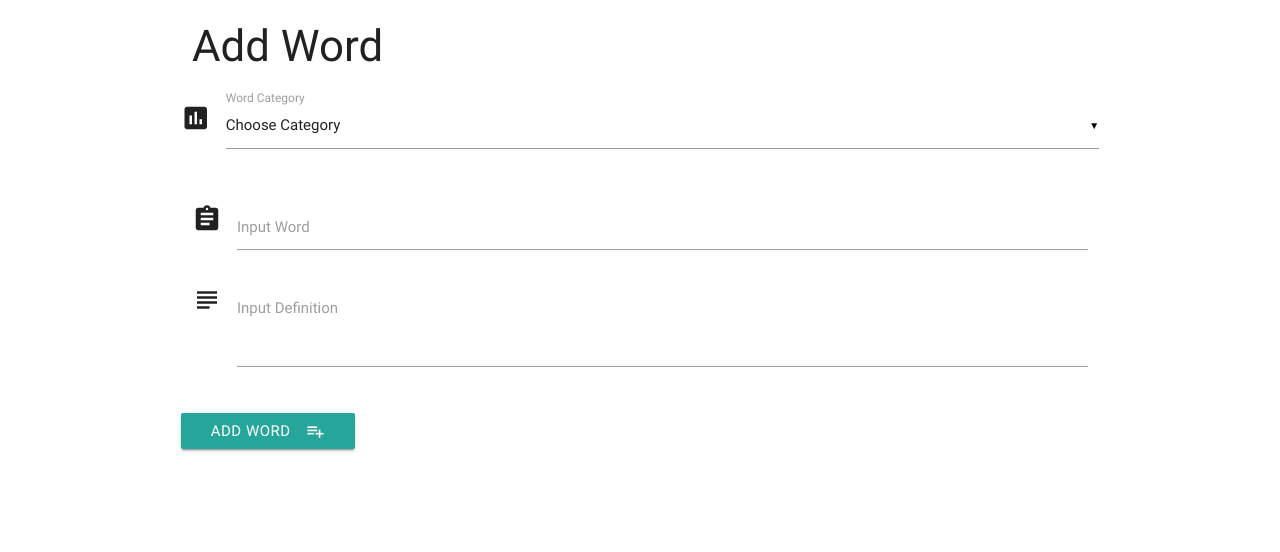
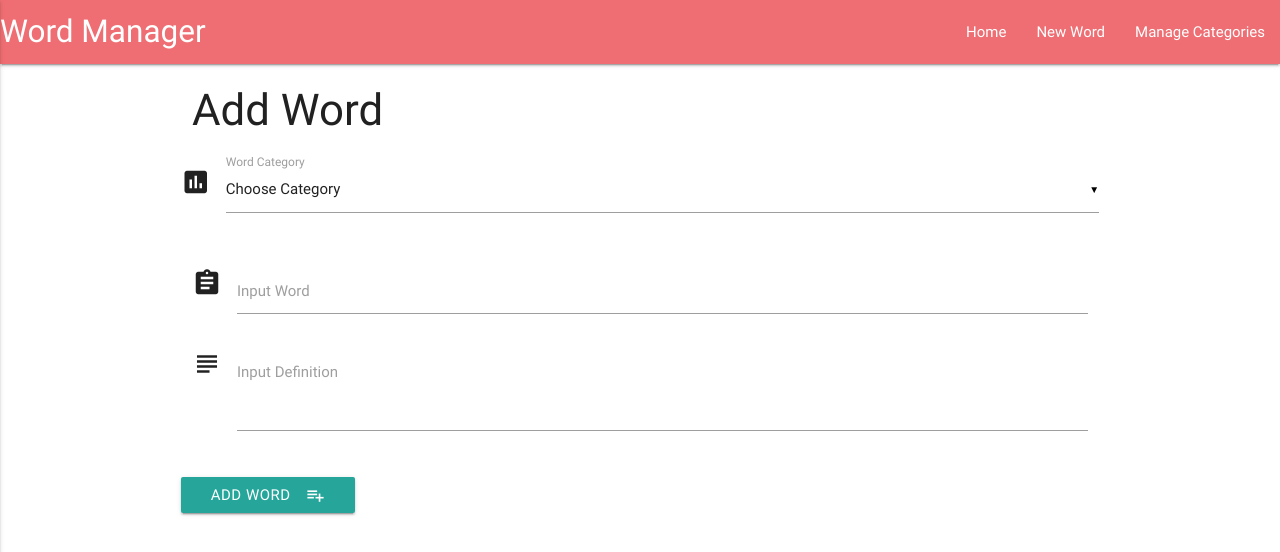
Before and after one commit to RobSimons1/ocean-dictionary, a Flask app: page /add_word in a window 1280 px wide. Shown: the top 552 px of the page. Run offline with Flask 2, Linux system fonts and the light colour scheme; data that the repository does not hold is empty; some libraries are stand-ins or nearby versions.

Commit message:
Navbar added and fully functional across devices

```diff
--- a/templates/base.html
+++ b/templates/base.html
@@ -8,6 +8,25 @@
 </head>
 
 <body>
+
+<header>
+        <nav>
+            <div class="nav-wrapper">
+                <a href="{{url_for('get_words')}}" class="brand-logo">Word Manager</a>
+                <a href="#" data-activates="mobile-demo" class="button-collapse"><i class="material-icons">menu</i></a>
+                <ul id="nav-mobile" class="right hide-on-med-and-down">
+                    <li><a href="{{url_for('get_words')}}">Home</a></li>
+                    <li><a href="{{url_for('add_word')}}">New Word</a></li>
+                    <li><a href="{{url_for('get_categories')}}">Manage Categories</a></li>
+                </ul>
+                <ul class="side-nav" id="mobile-demo">
+                    <li><a href="{{url_for('get_words')}}">Home</a></li>
+                    <li><a href="{{url_for('add_word')}}">New Word</a></li>
+                    <li><a href="{{url_for('get_categories')}}">Manage Categories</a></li>
+                </ul>
+            </div>
+        </nav>
+    </header>
     <div class="container">
     {% block content %} {% endblock %}
 
@@ -17,6 +36,7 @@
         $(document).ready(function() {
             $('.collapsible').collapsible();
             $('select').material_select();
+            $(".button-collapse").sideNav();
         });
     </script>
     </div>
```
